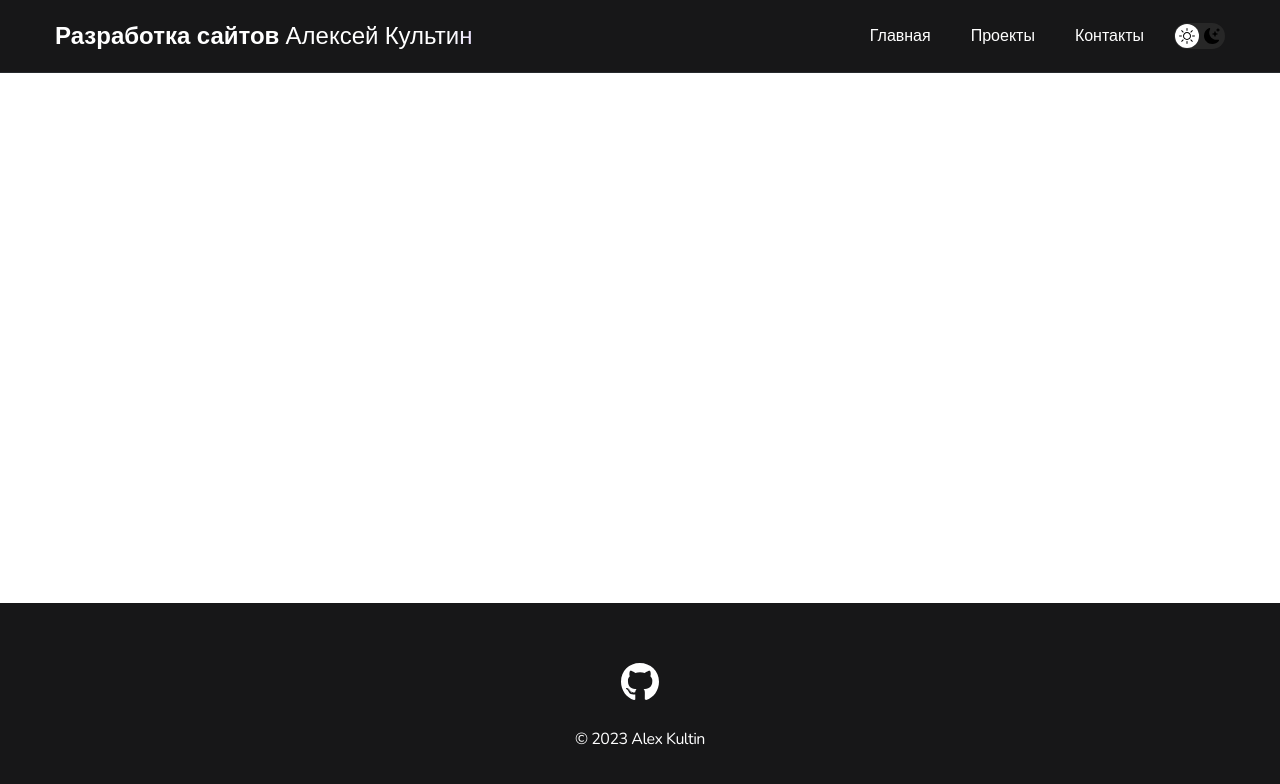
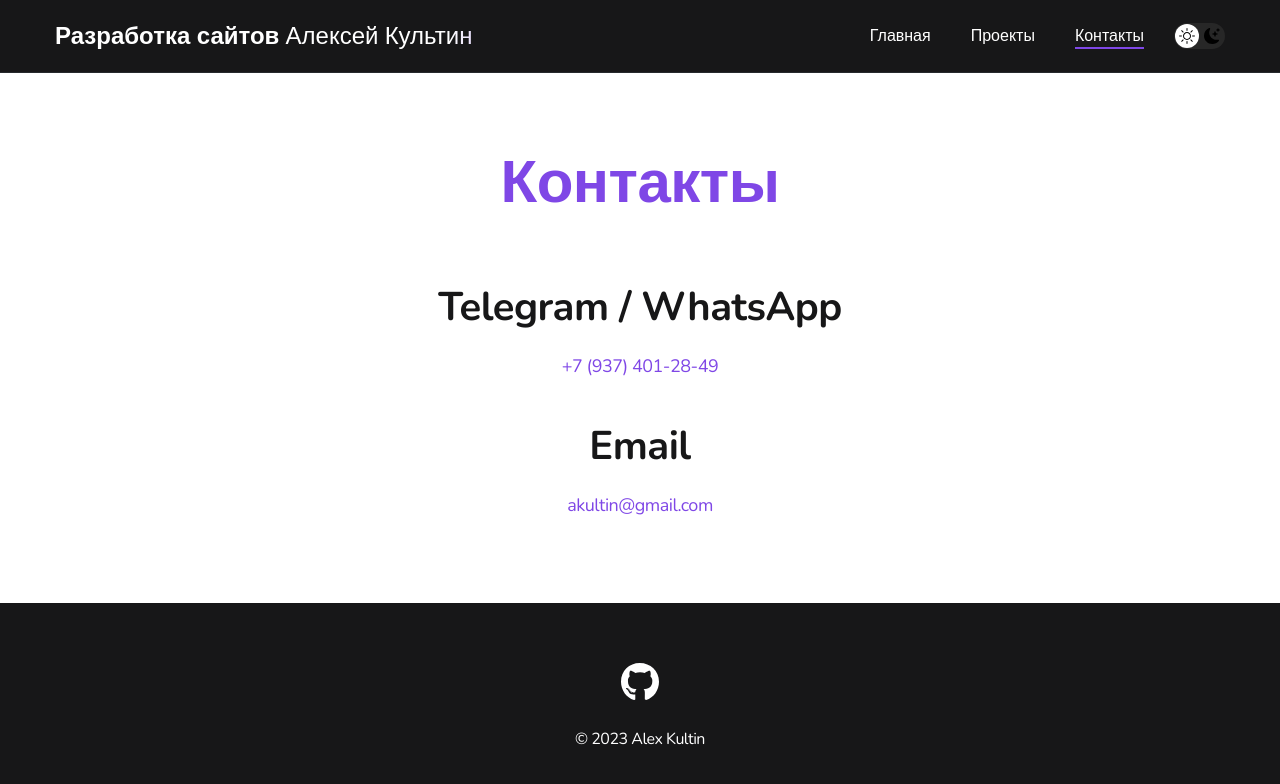
Before and after one commit to AlexiCult/portfolio-alex-kultin, a React (Create React App) app: page /portfolio-alex-kultin/contacts in a window 1280 px wide. Shown: the top 784 px of the page. Built offline with nearby package versions, Linux system fonts and the light colour scheme.

Commit message:
Added "portfolio-alex-kultin/" to all other links

```diff
--- a/src/App.js
+++ b/src/App.js
@@ -18,9 +18,9 @@ function App() {
         <Navbar />
         <Routes>
           <Route path="/portfolio-alex-kultin/" element={<Home />} />
-          <Route path="/projects" element={<Projects />} />
-          <Route path="/project/:id" element={<Project />} />
-          <Route path="/contacts" element={<Contacts />} />
+          <Route path="/portfolio-alex-kultin/projects" element={<Projects />} />
+          <Route path="/portfolio-alex-kultin/project/:id" element={<Project />} />
+          <Route path="/portfolio-alex-kultin/contacts" element={<Contacts />} />
         </Routes>
         <Footer />
       </Router>
--- a/src/components/Footer/Footer.js
+++ b/src/components/Footer/Footer.js
@@ -8,7 +8,7 @@ const Footer = () => {
       <div className="container">
         <div className="footer__wrapper">
           <ul className="social">
-            <li className="social__item"><a href="https://github.com/AlexiCult"><img src={gitHub} alt="Link" /></a></li>
+            <li className="social__item"><a href="https://github.com/AlexiCult" target="_blank" rel="noreferrer"><img src={gitHub} alt="Link" /></a></li>
           </ul>
           <div className="copyright">
             <p>© 2023 Alex Kultin</p>
--- a/src/components/Navbar/Navbar.js
+++ b/src/components/Navbar/Navbar.js
@@ -18,9 +18,9 @@ const Navbar = () => {
           <BtnDarkMode />
 
           <ul className="nav-list">
-            <li className="nav-list__item"><NavLink to="/" className={({isActive}) => isActive ? activeLink : normalLink}>Главная</NavLink></li>
-            <li className="nav-list__item"><NavLink to="/projects" className={({isActive}) => isActive ? activeLink : normalLink}>Проекты</NavLink></li>
-            <li className="nav-list__item"><NavLink to="/contacts" className={({isActive}) => isActive ? activeLink : normalLink}>Контакты</NavLink></li>
+            <li className="nav-list__item"><NavLink to="/portfolio-alex-kultin/" className={({isActive}) => isActive ? activeLink : normalLink}>Главная</NavLink></li>
+            <li className="nav-list__item"><NavLink to="/portfolio-alex-kultin/projects" className={({isActive}) => isActive ? activeLink : normalLink}>Проекты</NavLink></li>
+            <li className="nav-list__item"><NavLink to="/portfolio-alex-kultin/contacts" className={({isActive}) => isActive ? activeLink : normalLink}>Контакты</NavLink></li>
           </ul>
         </div>
       </div>
```
